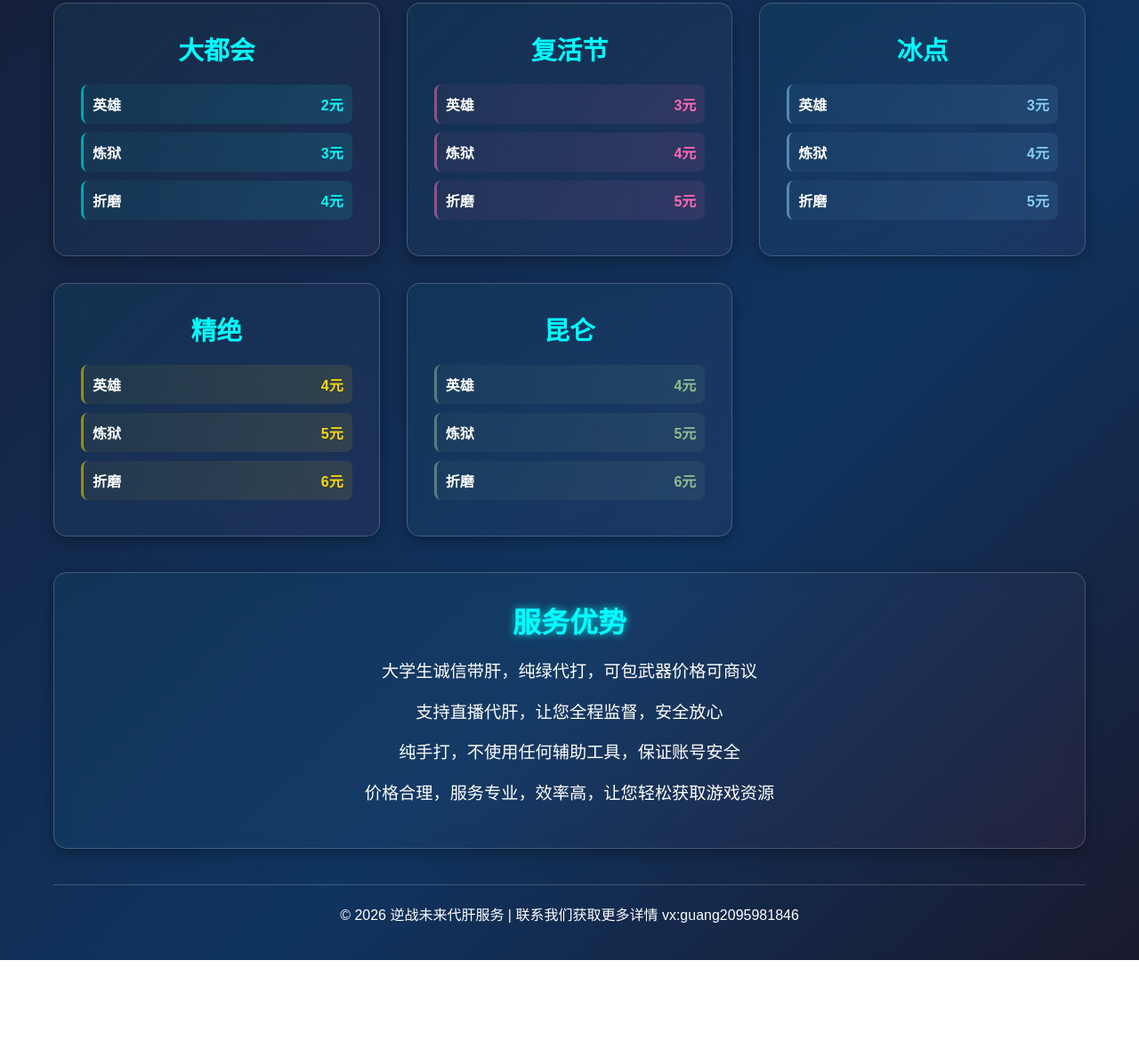
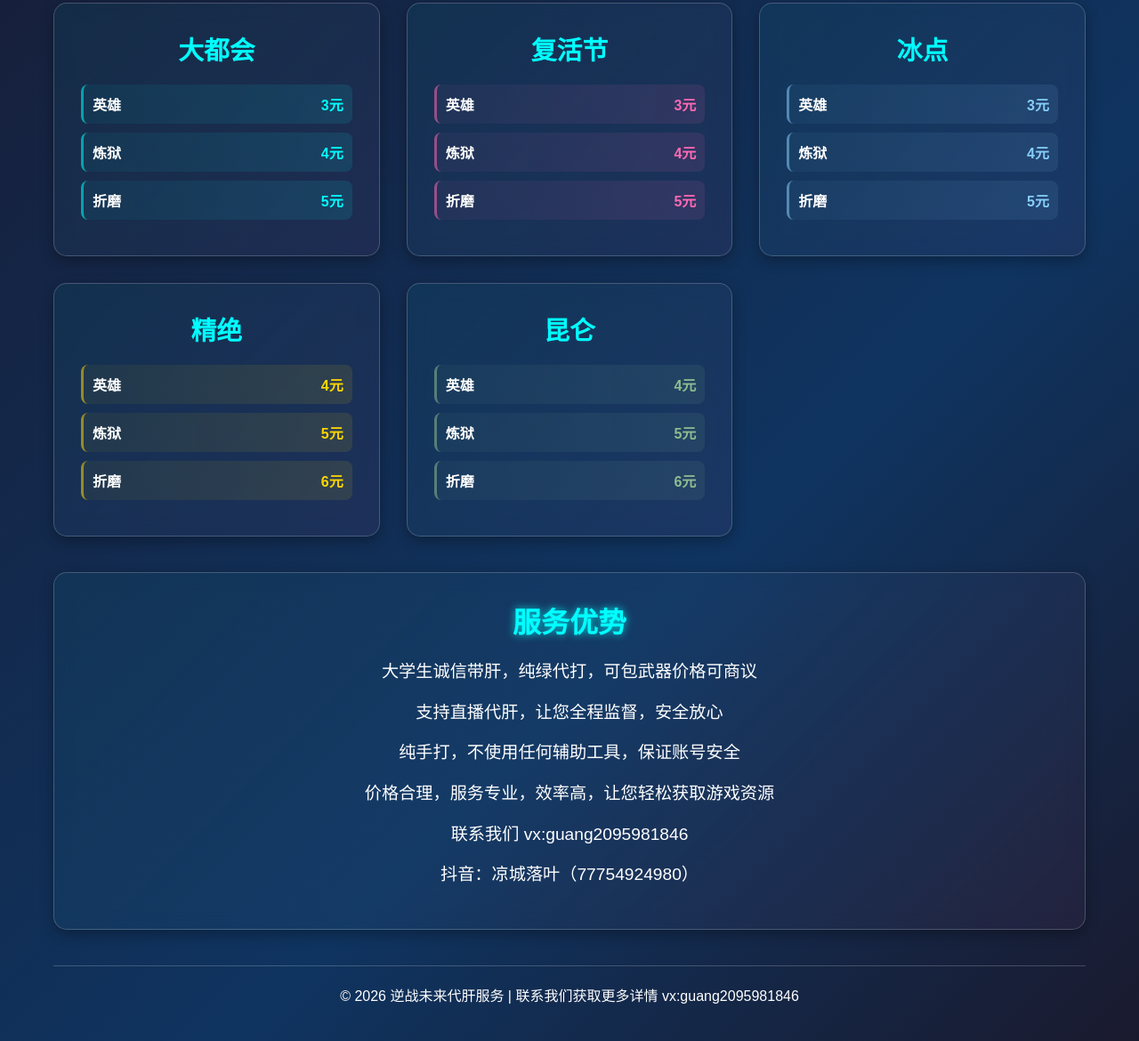
Before and after one commit to liucy-mm/liucy-mm.github.io, a plain HTML site: page index.html in a window 1280 px wide. Shown: the part 939-2109 px from the top of the page at 89% size. Before the commit the page ends 2018 px from the top, so only its background shows below. Drawn offline with Linux system fonts and the light colour scheme.

Commit message:
Update service prices and contact information

```diff
--- a/index.html
+++ b/index.html
@@ -377,15 +377,15 @@
                 <div class="service-prices">
                     <div class="price-item">
                         <span>英雄</span>
-                        <span>2元</span>
+                        <span>3元</span>
                     </div>
                     <div class="price-item">
                         <span>炼狱</span>
-                        <span>3元</span>
+                        <span>4元</span>
                     </div>
                     <div class="price-item">
                         <span>折磨</span>
-                        <span>4元</span>
+                        <span>5元</span>
                     </div>
                 </div>
             </div>
@@ -469,6 +469,8 @@
             <p>支持直播代肝，让您全程监督，安全放心</p>
             <p>纯手打，不使用任何辅助工具，保证账号安全</p>
             <p>价格合理，服务专业，效率高，让您轻松获取游戏资源</p>
+            <p>联系我们 vx:guang2095981846</p>
+            <p>抖音：凉城落叶（77754924980）</p>
         </div>
 
         <footer class="footer">
```
